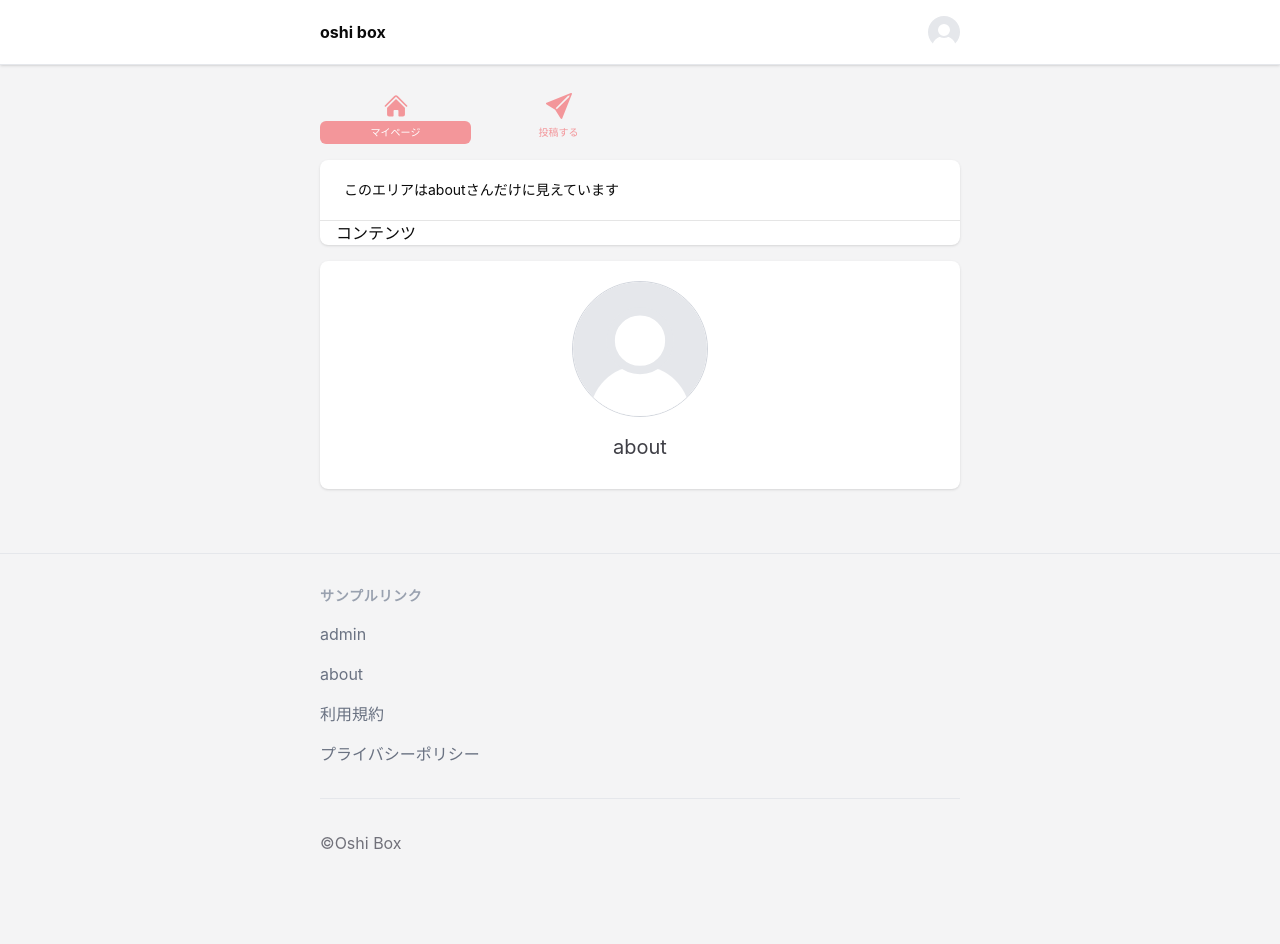
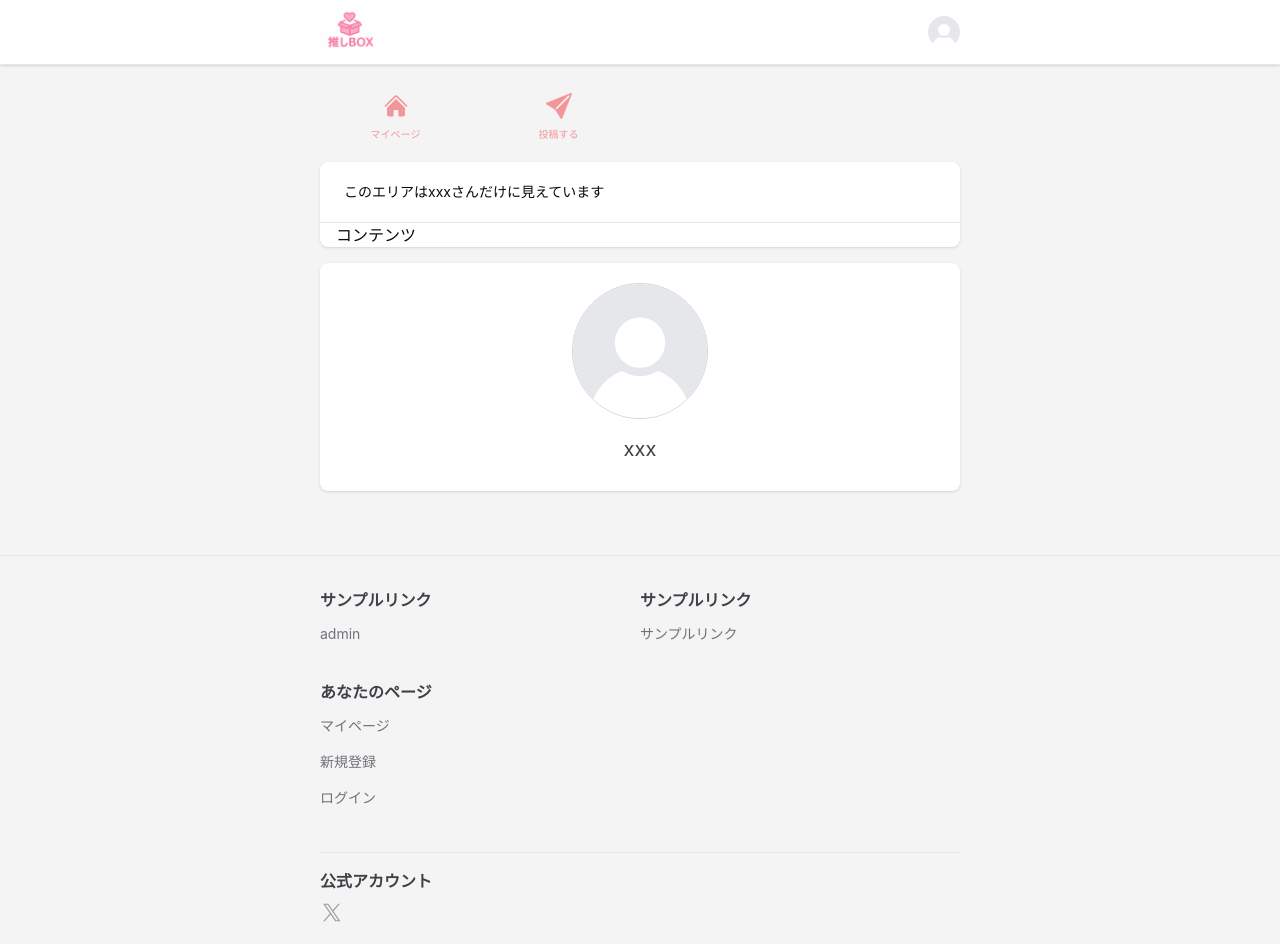
Before and after one commit to miyasuke5798/oshi-box, a Next.js app: page /about in a window 1280 px wide. Shown: the top 944 px of the page. Before the commit the page ends 887 px from the top, so only its background shows below. Built offline with nearby package versions, Linux system fonts and the light colour scheme.

Commit message:
add image loading=eager

```diff
--- a/app/(main)/[slug]/page.tsx
+++ b/app/(main)/[slug]/page.tsx
@@ -1,45 +1,21 @@
+import { ShareMenu } from "@/components/layout/share_menu";
 import { Card, CardContent, CardHeader } from "@/components/ui/card";
 import { UserIcon } from "@/components/svg/UserIcon";
-import { HiHome } from "react-icons/hi2";
-import { BsFillSendFill } from "react-icons/bs";
 
-interface PageProps {
-  params: {
-    slug: string;
-  };
-}
-
-export default function SlugPage({ params }: PageProps) {
+export default function SlugPage() {
   return (
     <div className="mt-3 mb-16">
-      <ul className="px-3 sm:px-0 py-4 grid grid-cols-4 gap-3">
-        <li className="flex flex-col gap-0.5 items-center">
-          <HiHome size={26} color="#f3969a" />
-          <div
-            className="bg-[#f3969a] flex items-center justify-center text-white text-[10px] h-[23px] w-full rounded-sm"
-          >
-            マイページ
-          </div>
-        </li>
-        <li className="flex flex-col gap-0.5 items-center">
-          <BsFillSendFill size={26} color="#f3969a" />
-          <div
-            className="flex items-center justify-center text-[#f3969a] text-[10px] h-[23px] w-full rounded-sm"
-          >
-            投稿する
-          </div>
-        </li>
-      </ul>
+      <ShareMenu />
       <Card className="w-full mb-4">
         <CardHeader className="text-sm font-normal">
-          このエリアは{params.slug}さんだけに見えています
+          このエリアはxxxさんだけに見えています
         </CardHeader>
         <CardContent>コンテンツ</CardContent>
       </Card>
       <Card>
         <CardContent className="flex flex-col justify-center items-center py-5 px-6">
           <UserIcon className="w-34 h-34 border border-gray-300 rounded-full" />
-          <h1 className="text-xl text-[#181818] mt-4 mb-2">{params.slug}</h1>
+          <h1 className="text-xl text-[#181818] mt-4 mb-2">xxx</h1>
         </CardContent>
       </Card>
     </div>
--- a/app/(main)/session/new/page.tsx
+++ b/app/(main)/session/new/page.tsx
@@ -10,6 +10,23 @@ export default function SessionNew() {
           <h1 className="text-[#52525b]">ログイン</h1>
         </CardHeader>
         <CardContent className="py-5">
+          <div className="leading-relaxed mb-6">
+            <p>
+              <span className="font-bold text-lg">「忘れたくない、あの瞬間がある。」</span>
+              <br />
+              日常の中に、ふと訪れる尊い一瞬。
+              <br />
+              推しがくれた笑顔、言葉、感動のライブ──
+              <br />
+              どれもが、かけがえのない宝物。
+              <br />
+              <br />
+              「すぐに書き残せて、いつでも見返せる。」
+              <br />
+              推しBOXは、そんな“ときめき”をそっと残す、あなただけの日記帳です。
+              <br />
+            </p>
+          </div>
           <div className="flex flex-col gap-6 max-w-64 sm:max-w-72 mx-auto mb-6">
             <XButton />
           </div>
--- /dev/null
+++ b/app/(main)/users/posts/page.tsx
@@ -0,0 +1,15 @@
+import { ShareMenu } from "@/components/layout/share_menu";
+import { Card, CardContent } from "@/components/ui/card";
+
+export default function PostsPage() {
+  return (
+    <div className="mt-3 mb-16">
+      <ShareMenu />
+      <Card className="w-full mb-4">
+        <CardContent className="flex flex-col justify-center items-center py-5 px-6">
+          <p>投稿する</p>
+        </CardContent>
+      </Card>
+    </div>
+  );
+}
--- a/components/layout/Footer.tsx
+++ b/components/layout/Footer.tsx
@@ -1,52 +1,62 @@
 import Link from "next/link";
+import { XIcon } from "@/components/svg/x_icon";
 
 export const Footer = () => {
   return (
-    <footer className="border-t border-gray-200">
-      <div className="container  px-3 sm:px-0 py-8">
-        <div className="grid grid-cols-1 md:grid-cols-3 gap-8">
+    <footer className="border-t border-gray-200 pb-4 mb-[100px]">
+      <div className="container px-3 sm:px-0 pt-8">
+        <div className="grid sm:grid-cols-2 gap-y-6">
           <div>
-            <h3 className="text-sm font-semibold text-gray-400 tracking-wider uppercase">
-              サンプルリンク
-            </h3>
-            <ul className="mt-4 space-y-4">
+            <h3 className="text-[#3f3f46] font-semibold">サンプルリンク</h3>
+            <ul className="text-sm my-3 space-y-4">
               <li>
-                <Link
-                  href="/admin"
-                  className="text-base text-gray-500 hover:text-gray-900"
-                >
+                <Link href="/admin" className="text-[#71717a]">
                   admin
                 </Link>
               </li>
+            </ul>
+          </div>
+          <div>
+            <h3 className="text-[#3f3f46] font-semibold">サンプルリンク</h3>
+            <ul className="text-sm my-3 space-y-4">
               <li>
-                <Link
-                  href="/about"
-                  className="text-base text-gray-500 hover:text-gray-900"
-                >
-                  about
+                <Link href="/#" className="text-[#71717a]">
+                  サンプルリンク
+                </Link>
+              </li>
+            </ul>
+          </div>
+          <div>
+            <h3 className="text-[#3f3f46] font-semibold">あなたのページ</h3>
+            <ul className="text-sm my-3 space-y-4">
+              <li>
+                <Link href="/xxx" className="text-[#71717a]">
+                  マイページ
                 </Link>
               </li>
               <li>
-                <Link
-                  href="/terms"
-                  className="text-base text-gray-500 hover:text-gray-900"
-                >
-                  利用規約
+                <Link href="/users/new" className="text-[#71717a]">
+                  新規登録
                 </Link>
               </li>
               <li>
-                <Link
-                  href="/privacy"
-                  className="text-base text-gray-500 hover:text-gray-900"
-                >
-                  プライバシーポリシー
+                <Link href="/session/new" className="text-[#71717a]">
+                  ログイン
                 </Link>
               </li>
             </ul>
           </div>
         </div>
-        <div className="flex mt-8 border-t border-gray-200 pt-8">
-          <p className="text-base text-gray-400 text-center">©Oshi Box</p>
+        <div className="mt-8 border-t border-gray-200">
+          <div className="my-4">
+            <h3 className="text-[#3f3f46] font-semibold mb-2">
+              公式アカウント
+            </h3>
+            <div>
+              <XIcon width={23} height={23} className="text-[#9a9a9a]" />
+            </div>
+          </div>
+          <p className="text-base !text-[#d4d4d8]">©Oshi Box</p>
         </div>
       </div>
     </footer>
--- a/components/layout/Header.tsx
+++ b/components/layout/Header.tsx
@@ -1,6 +1,7 @@
 "use client";
 
 import Link from "next/link";
+import Image from "next/image";
 import {
   DropdownMenu,
   DropdownMenuContent,
@@ -17,9 +18,16 @@ export const Header = () => {
         <div className="flex justify-between items-center h-16">
           <div className="flex items-center">
             <Link href="/" className="font-bold">
-              oshi box
+              <Image
+                src="/oshi_box_logo.png"
+                alt="oshi-box logo"
+                width={62}
+                height={62}
+                loading="eager"
+              />
             </Link>
           </div>
+          <div className="flex items-center gap-4">
             <nav className="flex items-center space-x-4">
               <DropdownMenu>
                 <DropdownMenuTrigger className="focus:outline-none cursor-pointer">
@@ -55,6 +63,7 @@ export const Header = () => {
             </nav>
           </div>
         </div>
+      </div>
     </header>
   );
 };
--- /dev/null
+++ b/components/layout/share_menu.tsx
@@ -0,0 +1,50 @@
+"use client";
+import { HiHome } from "react-icons/hi2";
+import { BsFillSendFill } from "react-icons/bs";
+import React from "react";
+import { usePathname } from "next/navigation";
+import Link from "next/link";
+
+export const ShareMenu: React.FC = () => {
+  const pathname = usePathname();
+
+  const menuItems = [
+    {
+      label: "マイページ",
+      href: "/xxx",
+      icon: <HiHome size={26} color="#f3969a" />,
+    },
+    {
+      label: "投稿する",
+      href: "/users/posts",
+      icon: <BsFillSendFill size={26} color="#f3969a" />,
+    },
+  ];
+
+  return (
+    <ul className="px-3 sm:px-0 py-4 grid grid-cols-4 gap-3">
+      {menuItems.map((item) => {
+        const isActive = pathname === item.href;
+        return (
+          <li key={item.label}>
+            <Link
+              href={item.href}
+              className="flex flex-col items-center w-full gap-1"
+            >
+              {item.icon}
+              <div
+                className={
+                  isActive
+                    ? "bg-[#f3969a] text-white flex items-center justify-center text-[10px] h-[23px] w-full rounded-sm"
+                    : "text-[#f3969a] flex items-center justify-center text-[10px] h-[23px] w-full rounded-sm"
+                }
+              >
+                {item.label}
+              </div>
+            </Link>
+          </li>
+        );
+      })}
+    </ul>
+  );
+};
--- a/components/ui/x_button.tsx
+++ b/components/ui/x_button.tsx
@@ -3,22 +3,11 @@ import { Button } from "@/components/ui/button";
 import { XIcon } from "@/components/svg/x_icon";
 import { useRouter } from "next/navigation";
 
-// 簡易的にランダムなslugを生成する関数
-const generateRandomString = (length: number) => {
-  const characters =
-    "ABCDEFGHIJKLMNOPQRSTUVWXYZabcdefghijklmnopqrstuvwxyz0123456789";
-  let result = "";
-  for (let i = 0; i < length; i++) {
-    result += characters.charAt(Math.floor(Math.random() * characters.length));
-  }
-  return result;
-};
-
 export const XButton = () => {
   const router = useRouter();
 
   const handleClick = () => {
-    const randomString = generateRandomString(8);
+    const randomString = "xxx";
     router.push(`/${randomString}`);
   };
 
```
Also changed, not shown: public/oshi_box_logo.png (added). Lines whose indentation alone changed are shown as unchanged.
